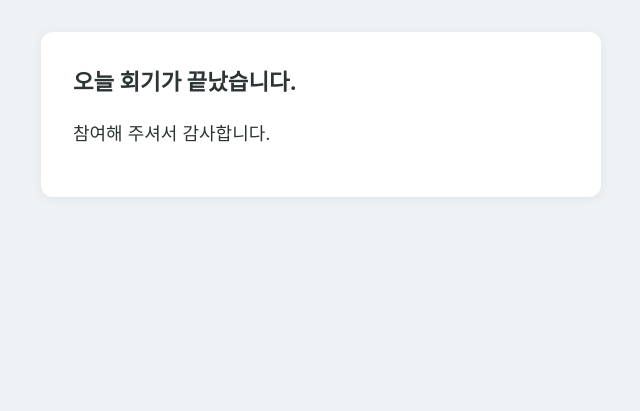
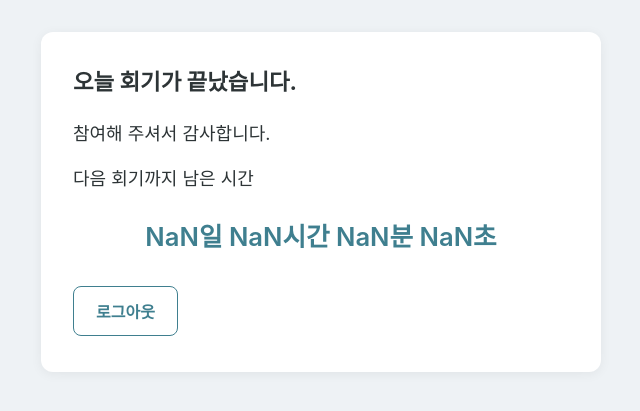
Before and after one commit to RCNR/ASD_communication_practice_system, a FastAPI app: template app/templates/session_complete.html in a window 1280 px wide. Shown: the top 411 px of the page, without its empty margins (319-959 px from the left). Run offline with FastAPI, Linux system fonts and the light colour scheme; the template is opened without the code that fills it: most values are stand-ins (such as "Sample title", 1, 10 or a date in 2020).

Commit message:
문항 작성 완료 시 다음 선택 지 - 로그아웃 - 다음 회기 진행

```diff
--- a/app/api/routes/student.py
+++ b/app/api/routes/student.py
@@ -17,6 +17,7 @@ from app.services.safety_service import detect_safety_flag
 from app.services.session_service import (
     advance_phase_if_needed,
     check_wait_gate,
+    completed_session_count,
     get_current_trial,
     get_latest_hint_message,
     get_or_create_active_session,
@@ -120,7 +121,20 @@ def session_screen(request: Request, db: Session = Depends(get_db)):
     if trial is None:
         mark_session_completed(db, study_session)
         advance_phase_if_needed(db, participant)
-        return templates.TemplateResponse(request, "session_complete.html")
+
+        study_finished = participant.current_phase == "maintenance" and completed_session_count(
+            db, participant
+        ) >= get_target_session_count(participant)
+
+        context = {"study_finished": study_finished}
+        if not study_finished:
+            next_available_at = check_wait_gate(db, participant)
+            if next_available_at is not None:
+                context["available_at_iso"] = next_available_at.isoformat()
+            else:
+                context["can_continue"] = True
+
+        return templates.TemplateResponse(request, "session_complete.html", context)
 
     if trial.safety_flag:
         return templates.TemplateResponse(request, "safety_warning.html", {"trial_id": trial.id})
--- a/app/templates/session_complete.html
+++ b/app/templates/session_complete.html
@@ -8,8 +8,51 @@
 </head>
 <body>
   <div class="card">
+    {% if study_finished %}
+    <h1>모든 회기를 완료했습니다.</h1>
+    <p>연구 참여에 감사드립니다.</p>
+
+    {% else %}
     <h1>오늘 회기가 끝났습니다.</h1>
     <p>참여해 주셔서 감사합니다.</p>
+
+    {% if can_continue %}
+    <p>다음 회기를 바로 시작할 수 있어요.</p>
+    <form method="get" action="/session">
+      <button type="submit">다음 회기 시작하기</button>
+    </form>
+    {% elif available_at_iso %}
+    <p>다음 회기까지 남은 시간</p>
+    <p id="countdown" class="countdown">계산 중...</p>
+    {% endif %}
+    {% endif %}
+
+    <form method="get" action="/logout" style="margin-top: 12px;">
+      <button type="submit" class="secondary">로그아웃</button>
+    </form>
   </div>
+
+  {% if available_at_iso %}
+  <script>
+    const target = new Date("{{ available_at_iso }}").getTime();
+
+    function update() {
+      const diff = target - new Date().getTime();
+      const el = document.getElementById("countdown");
+      if (diff <= 0) {
+        el.textContent = "이제 새로고침하면 다음 회기를 시작할 수 있어요.";
+        return;
+      }
+      const days = Math.floor(diff / (1000 * 60 * 60 * 24));
+      const hours = Math.floor((diff / (1000 * 60 * 60)) % 24);
+      const minutes = Math.floor((diff / (1000 * 60)) % 60);
+      const seconds = Math.floor((diff / 1000) % 60);
+      el.textContent = `${days}일 ${hours}시간 ${minutes}분 ${seconds}초`;
+    }
+
+    update();
+    setInterval(update, 1000);
+  </script>
+  {% endif %}
 </body>
 </html>
--- a/app/templates/study_complete.html
+++ b/app/templates/study_complete.html
@@ -10,6 +10,9 @@
   <div class="card">
     <h1>모든 회기를 완료했습니다.</h1>
     <p>연구 참여에 감사드립니다.</p>
+    <form method="get" action="/logout">
+      <button type="submit" class="secondary">로그아웃</button>
+    </form>
   </div>
 </body>
 </html>
```
